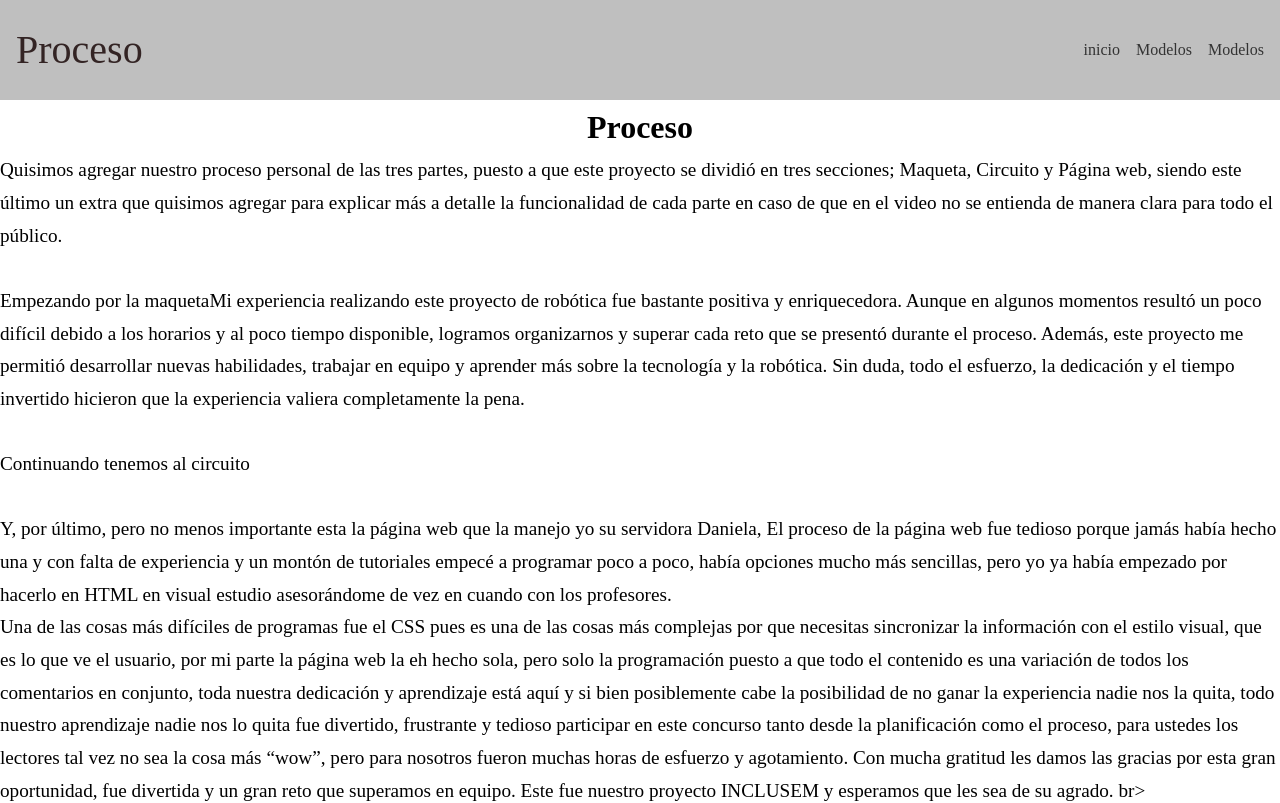
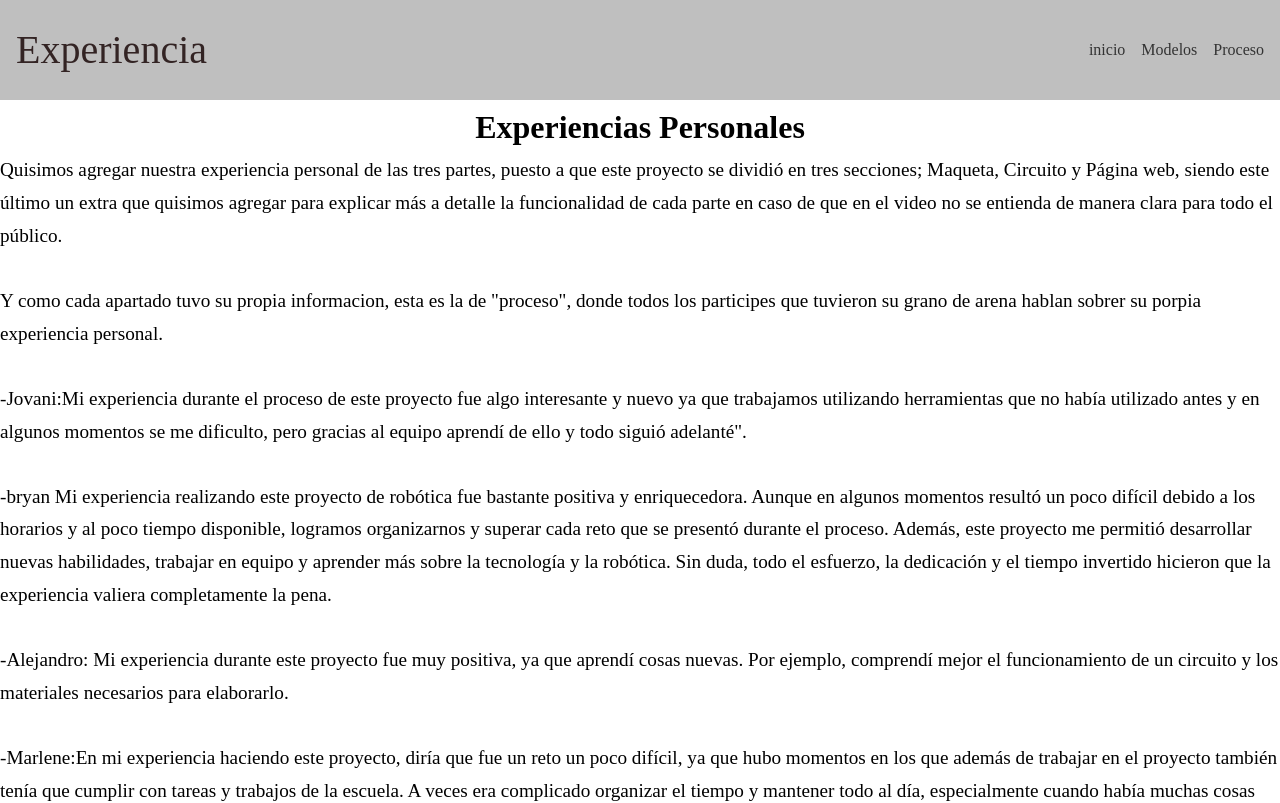
Before and after one commit to kalixd000/Proceso, a plain HTML site: page index.html in a window 1280 px wide. Shown: the top 803 px of the page. Drawn offline with Linux system fonts and the light colour scheme.

Commit message:
Add files via upload

```diff
--- a/index.html
+++ b/index.html
@@ -12,32 +12,63 @@
 
     <header>
         <nav>
-            <div class="logo">Proceso</div>
+            <div class="logo">Experiencia</div>
             <ul class="nav-links">
                 <li><a href="https://kalixd000.github.io/Robotics/">inicio</a></li>
                 <li><a href="https://kalixd000.github.io/modelo/">Modelos</a></li>
-                <li><a href=" https://kalixd000.github.io/Proceso/">Modelos</a></li>
+                <li><a href=" https://kalixd000.github.io/Proceso/">Proceso</a></li>
         </nav>
     </header>
     <div>
-        <h3 class="Subtema">Proceso</h3>
+        <h3 class="Subtema">Experiencias Personales</h3>
     </div>
     <p2>
-        Quisimos agregar nuestro proceso personal de las tres partes, puesto a que este proyecto se dividió en tres
+        Quisimos agregar nuestra experiencia personal de las tres partes, puesto a que este proyecto se dividió en tres
         secciones; Maqueta, Circuito y Página web, siendo este último un extra que quisimos agregar para explicar más a
         detalle la funcionalidad de cada parte en caso de que en el video no se entienda de manera clara para todo el
         público.<br><br>
 
-        Empezando por la maquetaMi experiencia realizando este proyecto de robótica fue bastante positiva y
+        Y como cada apartado tuvo su propia informacion, esta es la de "proceso", donde todos los participes que
+        tuvieron su grano de arena hablan sobrer su porpia experiencia personal.<br><br>
+
+        -Jovani:Mi experiencia durante el proceso de este
+        proyecto fue algo interesante y nuevo ya que trabajamos utilizando herramientas que no había utilizado antes y
+        en algunos momentos se me dificulto, pero gracias al equipo aprendí de ello y todo siguió adelanté". <br><br>
+
+        -bryan Mi
+        experiencia realizando este proyecto de robótica fue bastante positiva y
         enriquecedora. Aunque en algunos momentos resultó un poco difícil debido a los horarios y al poco tiempo
         disponible, logramos organizarnos y superar cada reto que se presentó durante el proceso. Además, este proyecto
         me permitió desarrollar nuevas habilidades, trabajar en equipo y aprender más sobre la tecnología y la robótica.
         Sin duda, todo el esfuerzo, la dedicación y el tiempo invertido hicieron que la experiencia valiera
         completamente la pena.<br><br>
 
+        -Alejandro: Mi experiencia durante este proyecto fue muy positiva, ya que aprendí cosas nuevas. Por ejemplo,
+        comprendí mejor el funcionamiento de un circuito y los materiales necesarios para elaborarlo.<br><br>
+
+        -Marlene:En mi experiencia haciendo este proyecto, diría que fue un reto un poco difícil, ya que hubo momentos
+        en los que además de trabajar en el proyecto también tenía que cumplir con tareas y trabajos de la escuela. A
+        veces era complicado organizar el tiempo y mantener todo al día, especialmente cuando había muchas cosas por
+        hacer al mismo tiempo. Sin embargo, a pesar del cansancio y el estrés que en ocasiones sentí, creo que todo el
+        esfuerzo realmente valió la pena.<br><br>
+
+        Tal vez el resultado no sea perfecto y todavía haya cosas que podrían mejorarse, pero aun así me siento
+        orgullosa tanto de mi trabajo como del esfuerzo de mis compañeros. Considero que todos aportamos algo importante
+        para que este proyecto pudiera realizarse y llegar hasta el resultado final. Además de aprender sobre el tema
+        del proyecto, también aprendí un poco más sobre el trabajo en equipo, la responsabilidad y la paciencia.<br><br>
+
+        Debo decir que una de las partes que más se me complicó fue ayudar con la maqueta, ya que no tengo muchos
+        conocimientos sobre ese tipo de trabajos manuales o técnicos. Aun así, traté de contribuir de la mejor manera
+        posible y apoyar en todo lo que pude. Aunque al principio me sentía un poco insegura, poco a poco fui intentando
+        participar más para ayudar al equipo.<br><br>
+
+        Sin duda, esta experiencia me dejó muchos aprendizajes y buenos recuerdos. Espero que en el futuro pueda volver
+        a participar en un proyecto parecido o incluso ayudar a mejorar este mismo proyecto, ya que siento que siempre
+        hay nuevas ideas y cosas que se pueden aportar.<br><br>
+
         Continuando tenemos al circuito<br><br>
 
-        Y, por último, pero no menos importante esta la página web que la manejo yo su servidora Daniela, El proceso de
+        -Daniela: El proceso de
         la página web fue tedioso porque jamás había hecho una y con falta de experiencia y un montón de tutoriales
         empecé a programar poco a poco, había opciones mucho más sencillas, pero yo ya había empezado por hacerlo en
         HTML
@@ -51,22 +82,7 @@
         vez no sea la cosa más “wow”, pero para nosotros fueron muchas horas de esfuerzo y agotamiento.
         Con mucha gratitud les damos las gracias por esta gran oportunidad, fue divertida y un gran reto que superamos
         en equipo. Este fue nuestro proyecto INCLUSEM y esperamos que les sea de su agrado.
-        br><br>
-
-        Continuando tenemos al circuito<br><br>
-
-        Y, por último, pero no menos importante esta la página web que la manejo yo su servidora Daniela, El proceso de
-        la página web fue tedioso porque jamás había hecho una y con falta de experiencia y un montón de tutoriales
-        empecé a programar poco a poco, había opciones mucho más sencillas, pero yo ya había empezado por hacerlo en
-        HTML
-        en visual estudio asesorándome de vez en cuando con los profesores.<br>
-        Una de las cosas más difíciles de programas fue el CSS pues es una de las cosas más complejas por que necesitas
-        sincronizar la información con el estilo visual, que es lo que ve el usuario, por mi parte la página web la eh
-        hecho sola, pero solo la programación puesto a que todo el contenido es una variación de todos los comentarios
-        en conjunto, toda nuestra dedicación y aprendizaje está aquí y si bien posiblemente cabe la posibilidad de no
-        ganar la experiencia nadie nos la quita, todo nuestro aprendizaje nadie nos lo quita fue divertido, frustrante y
-        tedioso participar en este concurso tanto desde la planificación como el proceso, para ustedes los lectores tal
-        vez no sea la cosa más “wow”, pero para nosotros fueron muchas horas de esfuerzo y agotamiento.<br><br>
+        <br><br>
 
         Con mucha gratitud les damos las gracias por esta gran oportunidad, fue divertida y un gran reto que superamos
         en equipo. Este fue nuestro proyecto INCLUSEM y esperamos que les sea de su agrado.
```
